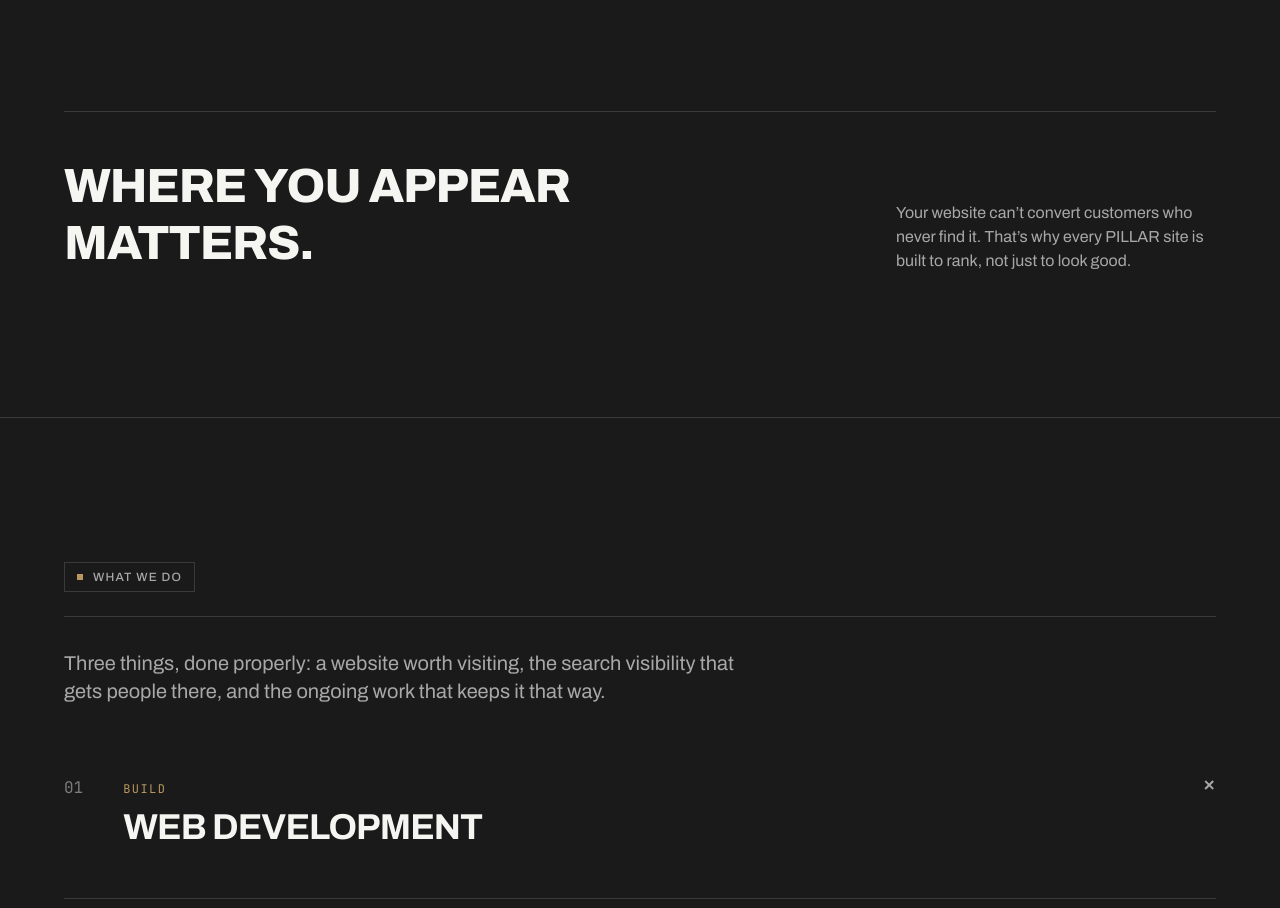
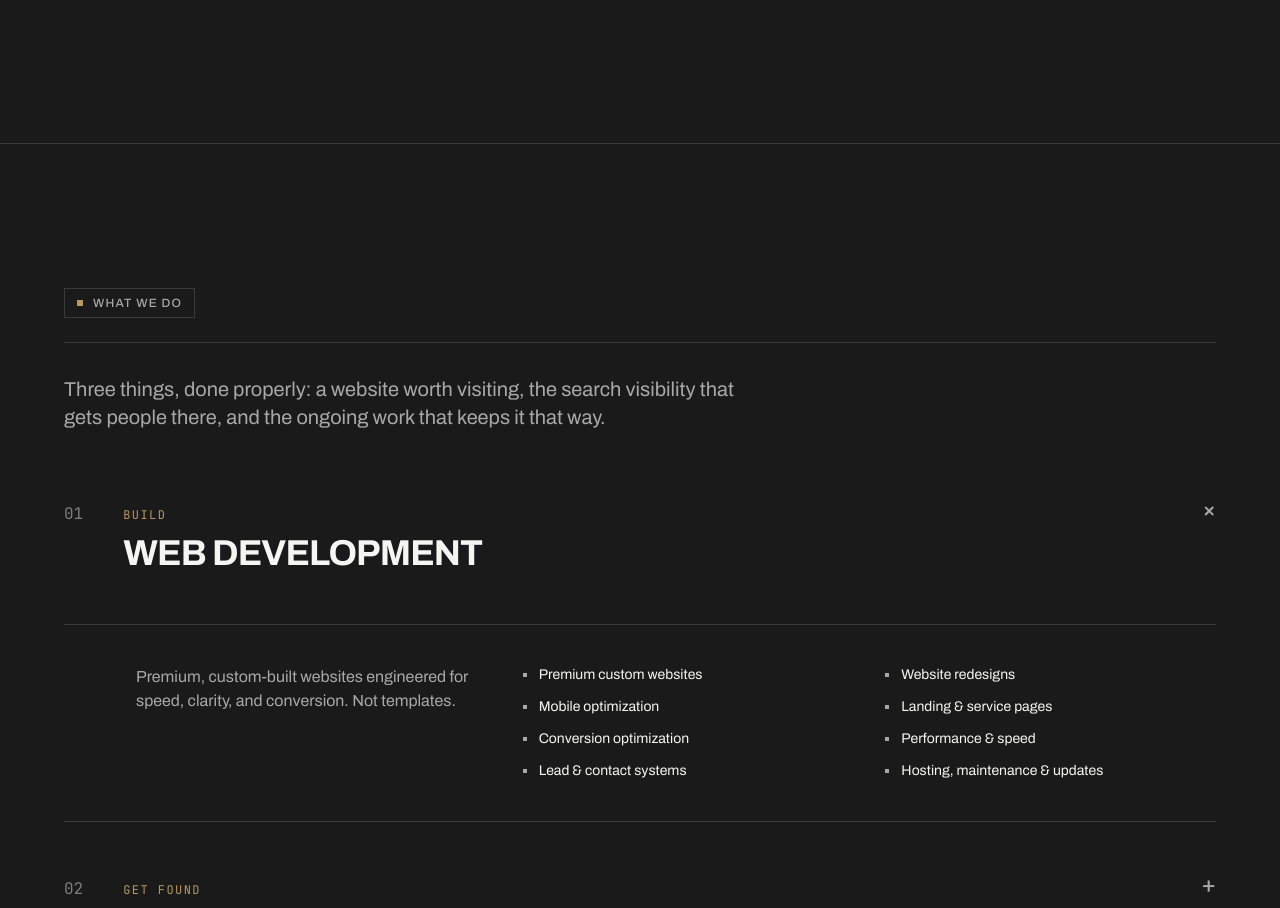
Before and after one commit to KenshinKm/Pillar-website, a Next.js app: page / in a window 1280 px wide. Shown: the part 2877-3785 px from the top of the page. Built offline with nearby package versions, Linux system fonts and the light colour scheme.

Commit message:
Remove redundant closing statement from Stats section
Co-Authored-By: Claude Sonnet 5 <noreply@anthropic.com>

```diff
--- a/components/sections/Stats.tsx
+++ b/components/sections/Stats.tsx
@@ -1,5 +1,4 @@
 import Reveal from "@/components/motion/Reveal";
-import SplitText from "@/components/motion/SplitText";
 import Eyebrow from "@/components/type/Eyebrow";
 import CountUp from "@/components/motion/CountUp";
 
@@ -56,19 +55,6 @@ export default function Stats() {
             </Reveal>
           ))}
         </div>
-
-        <div className="mt-14 flex flex-col items-start justify-between gap-8 md:mt-28 md:flex-row md:items-end md:border-t md:border-line md:pt-12">
-          <h2 className="max-w-2xl text-4xl font-extrabold uppercase leading-[1.1] tracking-tight text-ink lg:text-5xl">
-            <SplitText text="Where you appear matters." />
-          </h2>
-          <Reveal delay={0.15} className="max-w-xs">
-            <p className="text-muted">
-              Your website can&rsquo;t convert customers who never find it.
-              That&rsquo;s why every PILLAR site is built to rank, not just
-              to look good.
-            </p>
-          </Reveal>
-        </div>
       </div>
     </section>
   );
```
